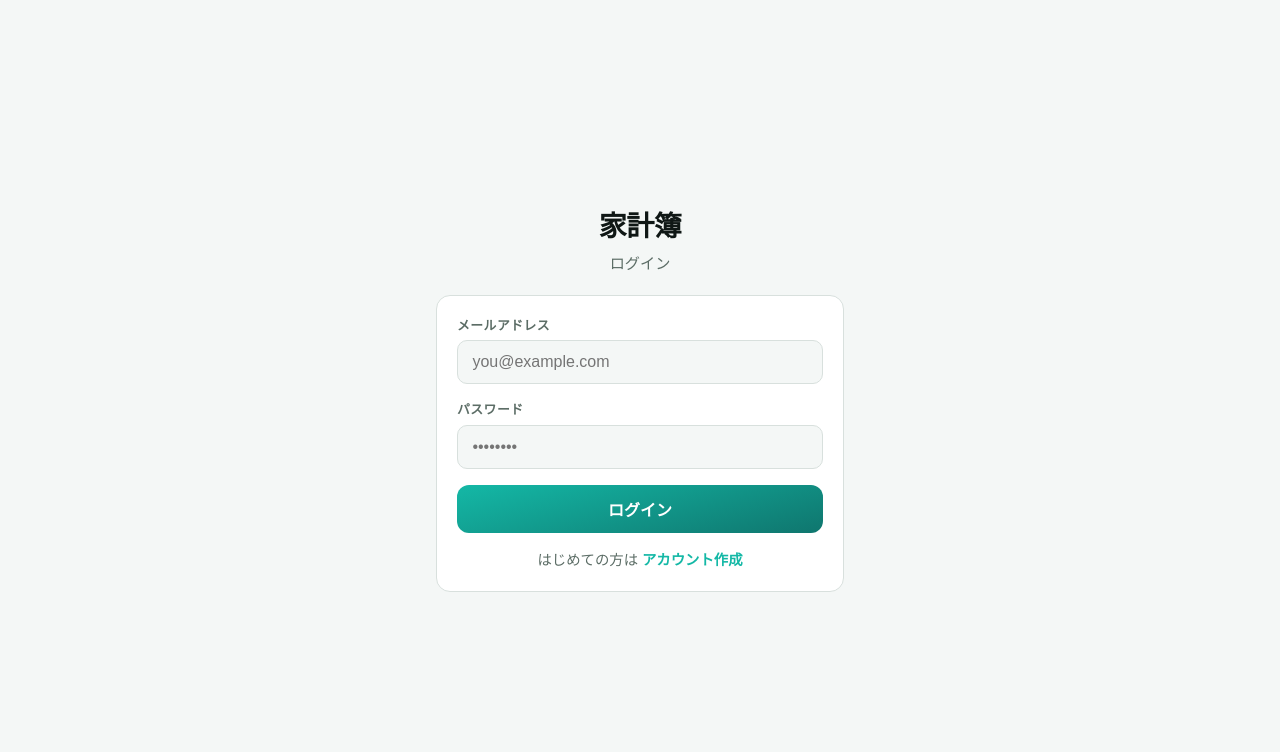
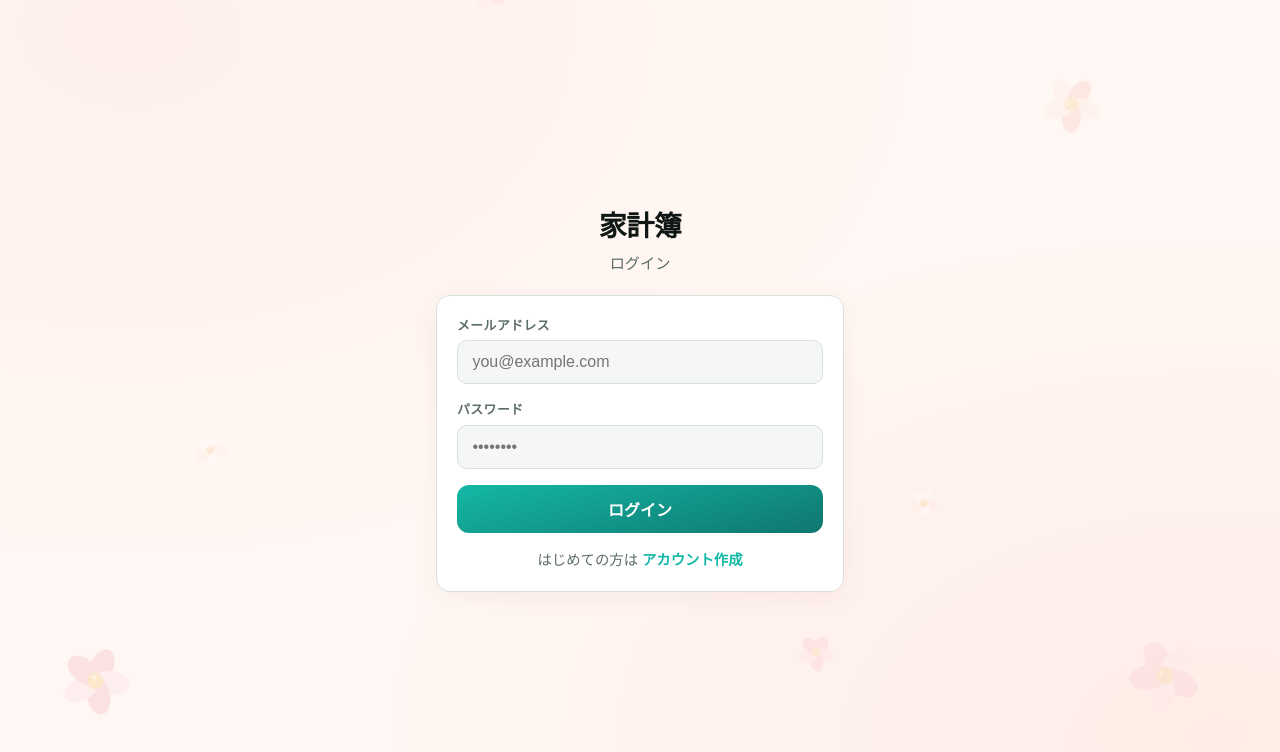
Before and after one commit to Bana877Banana/household-pwa, a React (Vite) app: page /login in a window 1280 px wide. Shown: the top 752 px of the page. Built offline with nearby package versions, Linux system fonts and the light colour scheme; no server answers.

Commit message:
feat: render floral theme behind all app screens

```diff
--- a/src/App.tsx
+++ b/src/App.tsx
@@ -1,4 +1,5 @@
 import { BrowserRouter, Navigate, Route, Routes } from "react-router-dom";
+import { FloralBackground } from "./components/FloralBackground";
 import { AuthLayout } from "./components/AuthLayout";
 import { HouseholdRequiredLayout } from "./components/HouseholdRequiredLayout";
 import { AuthProvider } from "./contexts/AuthContext";
@@ -22,6 +23,7 @@ import { ShoppingPage } from "./pages/ShoppingPage";
 export default function App() {
   return (
     <BrowserRouter>
+      <FloralBackground />
       <AuthProvider>
         <HouseholdProvider>
           <Routes>
```
